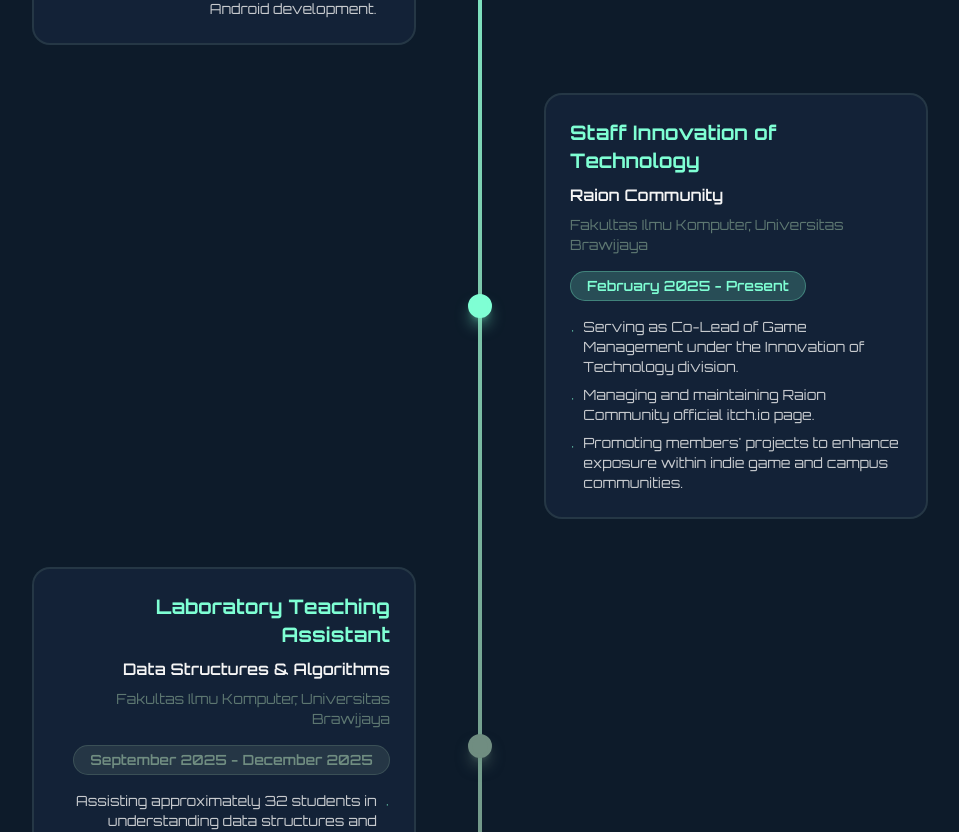
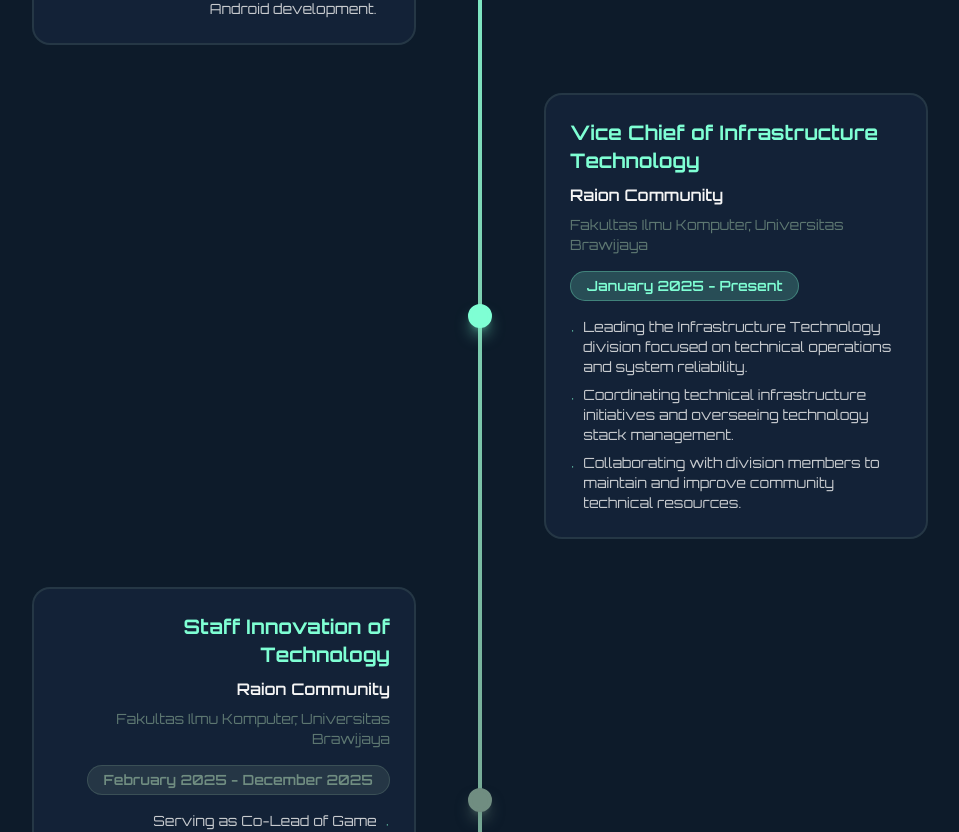
Before and after one commit to SutaSS/portofolio, a Next.js app: page / in a window 1280 px wide. Shown: the part 5444-6276 px from the top of the page, without its empty margins (160-1119 px from the left). Built offline with nearby package versions, Linux system fonts and the light colour scheme.

Commit message:
update cv

```diff
--- a/src/app/data/experience.ts
+++ b/src/app/data/experience.ts
@@ -15,17 +15,30 @@
     current: true,
   },
   {
+    id: '7',
+    title: 'Vice Chief of Infrastructure Technology',
+    company: 'Raion Community',
+    location: 'Fakultas Ilmu Komputer, Universitas Brawijaya',
+    period: 'January 2025 - Present',
+    description: [
+      'Leading the Infrastructure Technology division focused on technical operations and system reliability.',
+      'Coordinating technical infrastructure initiatives and overseeing technology stack management.',
+      'Collaborating with division members to maintain and improve community technical resources.',
+    ],
+    current: true,
+  },
+  {
     id: '3',
     title: 'Staff Innovation of Technology',
     company: 'Raion Community',
     location: 'Fakultas Ilmu Komputer, Universitas Brawijaya',
-    period: 'February 2025 - Present',
+    period: 'February 2025 - December 2025',
     description: [
       'Serving as Co-Lead of Game Management under the Innovation of Technology division.',
       'Managing and maintaining Raion Community official itch.io page.',
       'Promoting members\' projects to enhance exposure within indie game and campus communities.',
     ],
-    current: true,
+    current: false,
   },
   {
     id: '1',
```
Also changed, not shown: 1 other file (tests, documents, lock files or other folders).
